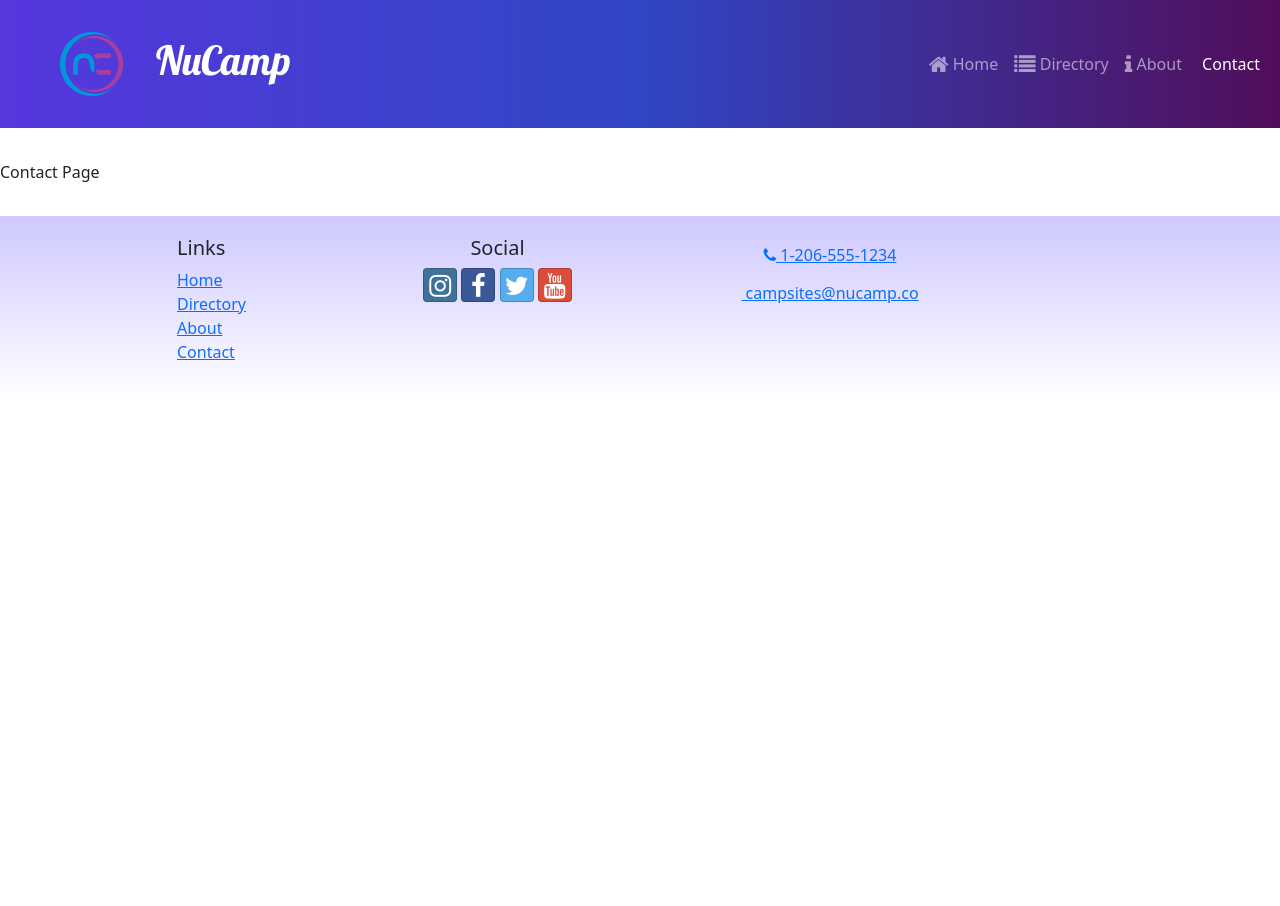
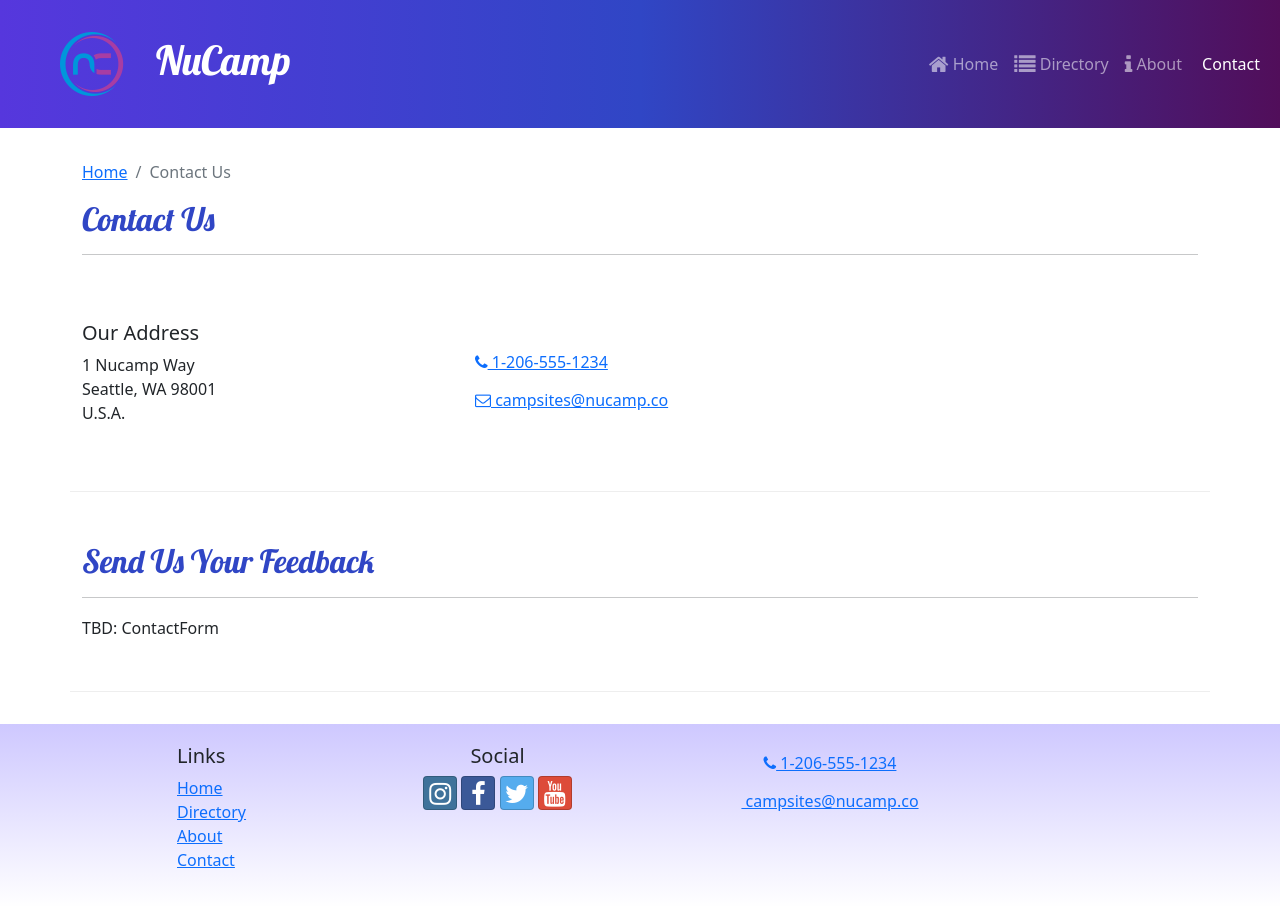
Before and after one commit to oscarmakesthings/ReactCamping, a React (Create React App) app: page /contact in a window 1280 px wide. Before the commit the page ends 800 px from the top, so only its background shows below. Built offline with nearby package versions, Linux system fonts and the light colour scheme.

Commit message:
ContactPage

```diff
--- a/src/pages/AboutPage.js
+++ b/src/pages/AboutPage.js
@@ -33,7 +33,7 @@
                             <h3>Facts at a Glance</h3>
                         </CardHeader>
                         <CardBody>
-                        <dl className='row'>
+                            <dl className='row'>
                                 <dt className='col-6'>Founded</dt>
                                 <dd className='col-6'>February 3, 2016</dd>
                                 <dt className='col-6'>No. of Campsites in 2019</dt>
--- a/src/pages/ContactPage.js
+++ b/src/pages/ContactPage.js
@@ -1,6 +1,48 @@
+import { Container, Col, Row } from "reactstrap";
+import SubHeader from "../components/SubHeader";
 
 const ContactPage = () => {
-    return <div>Contact Page</div>;
+    return (
+        <Container>
+            <SubHeader current='Contact Us' />
+                <Row className='row-content align-items-center'>
+                    <Col sm='4'>
+                        <h5>Our Address</h5>
+                        <address>
+                            1 Nucamp Way
+                            <br />
+                            Seattle, WA 98001
+                            <br />
+                            U.S.A.
+                        </address>
+                    </Col>
+                    <Col>
+                        <a
+                            role='button'
+                            className='btn btn-link'
+                            href='tel:+12065551234'
+                        >
+                            <i className='fa fa-phone' /> 1-206-555-1234
+                        </a>
+                        <br />
+                        <a
+                            role='button'
+                            className='btn btn-link'
+                            href='mailto:fakeemail@fakeemail.co'
+                        >
+                            <i className='fa fa-envelope-o' /> campsites@nucamp.co
+                        </a>
+                    </Col>
+                </Row>
+                <Row className='row-content'>
+                    <Col xs='12'>
+                        <h2>Send Us Your Feedback</h2>
+                        <hr />
+                    </Col>
+                    <Col md='10'>TBD: ContactForm</Col>
+                </Row>
+        </Container>
+    );
 };
 
 export default ContactPage;
--- a/src/utils/formatDate.js
+++ b/src/utils/formatDate.js
@@ -1,3 +1,5 @@
+
+
 export const formatDate = (date) => {
     return new Intl.DateTimeFormat('en-US', {
         year: 'numeric',
```
Also changed, not shown: src/features/partners/Partner.js (+6 -6 lines).
